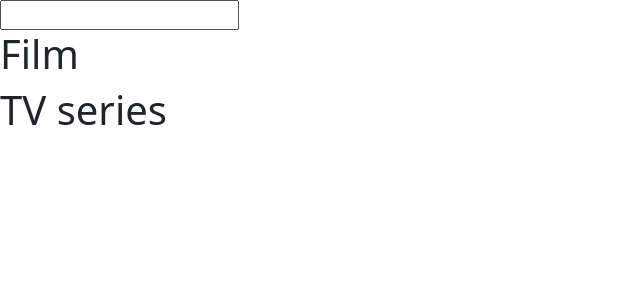
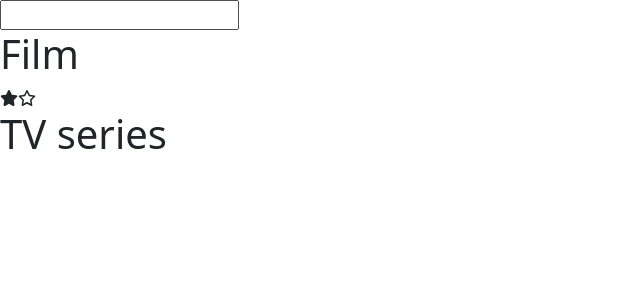
Before and after one commit to albertobaggio96/vite-boolflix, a Vue app: page / in a window 1280 px wide. Shown: the top 300 px of the page, without its empty margins (0-640 px from the left). Built offline with nearby package versions, Linux system fonts and the light colour scheme.

Commit message:
import from font awesome

```diff
--- a/package.json
+++ b/package.json
@@ -9,9 +9,15 @@
     "preview": "vite preview"
   },
   "dependencies": {
+    "@fortawesome/fontawesome-svg-core": "^6.2.1",
+    "@fortawesome/free-brands-svg-icons": "^6.2.1",
+    "@fortawesome/free-regular-svg-icons": "^6.2.1",
+    "@fortawesome/free-solid-svg-icons": "^6.2.1",
+    "@fortawesome/vue-fontawesome": "^3.0.2",
     "axios": "^1.2.2",
     "boostrap": "^2.0.0",
     "bootstrap": "^5.2.3",
+    "font-awesome": "^4.7.0",
     "luxon": "^3.2.1",
     "sass": "^1.57.1",
     "vue": "^3.2.45"
--- a/src/components/MainApp.vue
+++ b/src/components/MainApp.vue
@@ -1,16 +1,20 @@
 <script>
 
-import { store } from "../store";
+// import store.js
+import { store } from "../store.js";
 
+// import components
 import FilmApp from "./main-components/FilmsApp.vue"
 import TVSeriesApp from "./main-components/TVSeriesApp.vue"
 
 export default {
   name: "MainApp",
+
   components:{
     FilmApp,
     TVSeriesApp,
   },
+
   data(){
     return{
       store,
@@ -37,8 +41,10 @@
 
 <template>
   <main>
+
     <h1>Film</h1>
-
+    <font-awesome-icon icon="fa-solid fa-star" />
+    <font-awesome-icon icon="fa-regular fa-star" />
     <article v-for="film in store.filmsList">
       <FilmApp
         :title="film.title"
@@ -50,7 +56,6 @@
     </article>
 
     <h1>TV series</h1>
-
     <article v-for="TVShow in store.TVShowList">
       <TVSeriesApp
         :title="TVShow.name"
--- a/src/components/main-components/FilmsApp.vue
+++ b/src/components/main-components/FilmsApp.vue
@@ -1,4 +1,5 @@
 <script>
+// impor component
 import PosterApp from './PosterApp.vue';
 
 export default {
--- a/src/components/main-components/TVSeriesApp.vue
+++ b/src/components/main-components/TVSeriesApp.vue
@@ -1,4 +1,5 @@
 <script>
+// import component
 import PosterApp from './PosterApp.vue';
 
 export default {
--- a/src/main.js
+++ b/src/main.js
@@ -1,3 +1,15 @@
 import { createApp } from 'vue'
 import App from './App.vue'
-createApp(App).mount('#app')
+
+import { library } from '@fortawesome/fontawesome-svg-core'
+
+import { FontAwesomeIcon } from '@fortawesome/vue-fontawesome'
+
+import { faStar as fasStar } from '@fortawesome/free-solid-svg-icons'
+import { faStar as farStar } from '@fortawesome/free-regular-svg-icons'
+
+library.add(fasStar, farStar)
+
+createApp(App)
+.component('font-awesome-icon', FontAwesomeIcon)
+.mount('#app')
```
Also changed, not shown: 1 other file (tests, documents, lock files or other folders).
